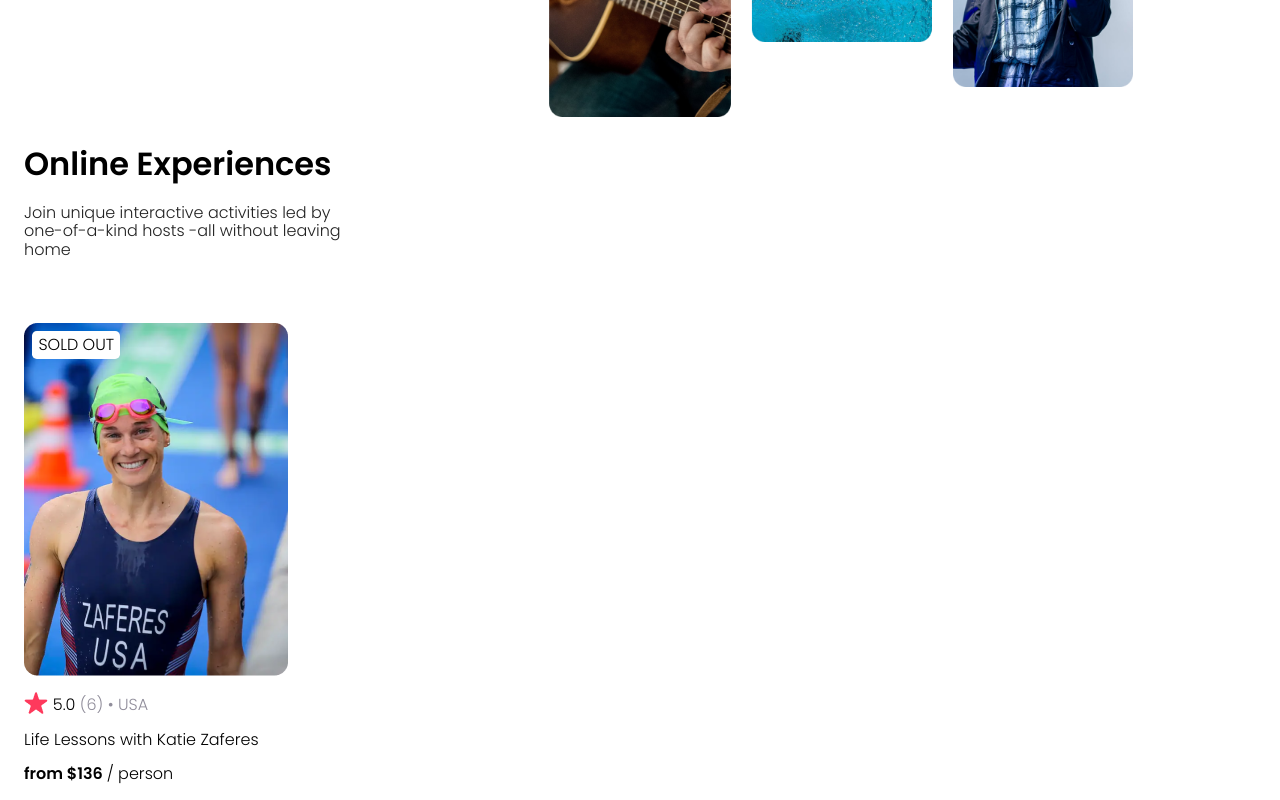
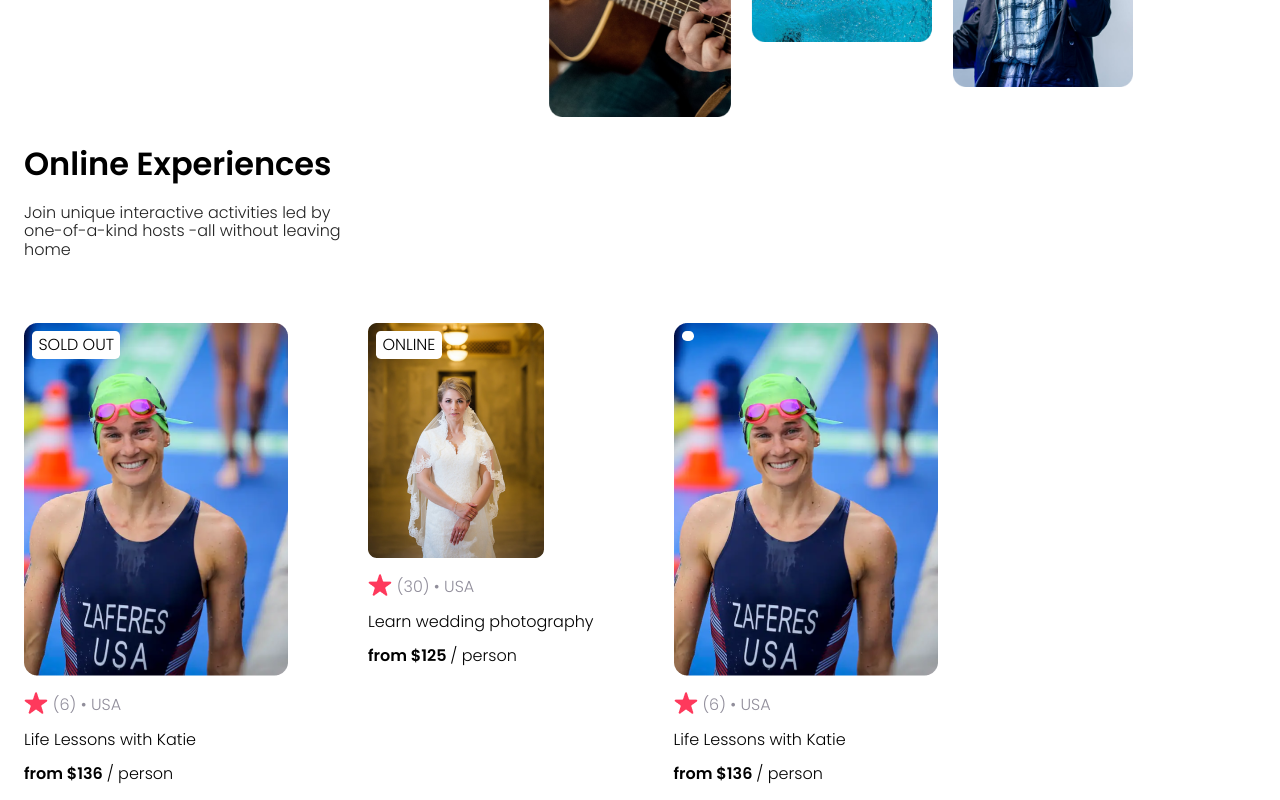
Before and after one commit to timokonkwo/airbnb-experiences-clone, a React (Vite) app: page / in a window 1280 px wide. Shown: the part 535-1335 px from the top of the page. Built offline with nearby package versions, Linux system fonts and the light colour scheme.

Commit message:
added props

```diff
--- a/src/assets/style.css
+++ b/src/assets/style.css
@@ -24,6 +24,12 @@ nav {
 }
 .logo {
     width: 60px
+}
+
+.card__container {
+    display: flex;
+    flex-wrap: wrap;
+    column-gap: 2rem;
 }
 
 .img__container {
--- a/src/components/App.jsx
+++ b/src/components/App.jsx
@@ -1,6 +1,11 @@
 import Navbar from "./Navbar"
 import Home from "./Home"
 import Card from "./Card"
+
+import katie from "../assets/images/katie.png"
+import wedding from "../assets/images/wedding.png"
+import bike from "../assets/images/bike.png"
+
 
 /*
 Challenge: Build the Navbar component.
@@ -12,7 +17,30 @@ export default function App() {
         <div>
             <Navbar/>
             <Home />
-            <Card />
+
+            <div className="card__container">
+                <Card
+                    status="SOLD OUT"
+                    title="Life Lessons with Katie"
+                    img={katie}
+                    count={6}
+                    price={136}
+                />
+                <Card
+                     status="ONLINE"
+                     title="Learn wedding photography"
+                     img={wedding}
+                     count={30}
+                     price={125}
+                />
+                <Card
+                     status=""
+                     title="Life Lessons with Katie"
+                     img={katie}
+                     count={6}
+                     price={136}
+                />
+            </div>
         </div>
     )
 }
--- a/src/components/Card.jsx
+++ b/src/components/Card.jsx
@@ -1,24 +1,23 @@
-import katie from "../assets/images/katie.png";
 import star from "../assets/images/star.png";
 
-export default function Card() {
+export default function Card(props) {
 	return (
-		<div className="card__container container">
+		<div className="container">
 			<div className="card__img-container">
-				<img src={katie} alt="" className="card-img" />
+				<img src={props.img} alt="" className="card-img" />
 
-				<div className="status">SOLD OUT</div>
+				<div className="status">{props.status}</div>
 			</div>
 			<div className="card__content">
 				<div className="star__holder">
 					<div>
 						<img src={star} alt="" />
 					</div>
-					<p>5.0 <span className="grey">(6) • USA</span></p>
+					<p>{props.rating}<span className="grey">({props.count}) • USA</span></p>
 				</div>
-				Life Lessons with Katie Zaferes
+					{props.title}
 				<p>
-					<span className="bold">from $136 </span>/ person
+					<span className="bold">from ${props.price} </span>/ person
 				</p>
 			</div>
 		</div>
```
Also changed, not shown: src/assets/images/bike.png (added), src/assets/images/wedding.png (added).
